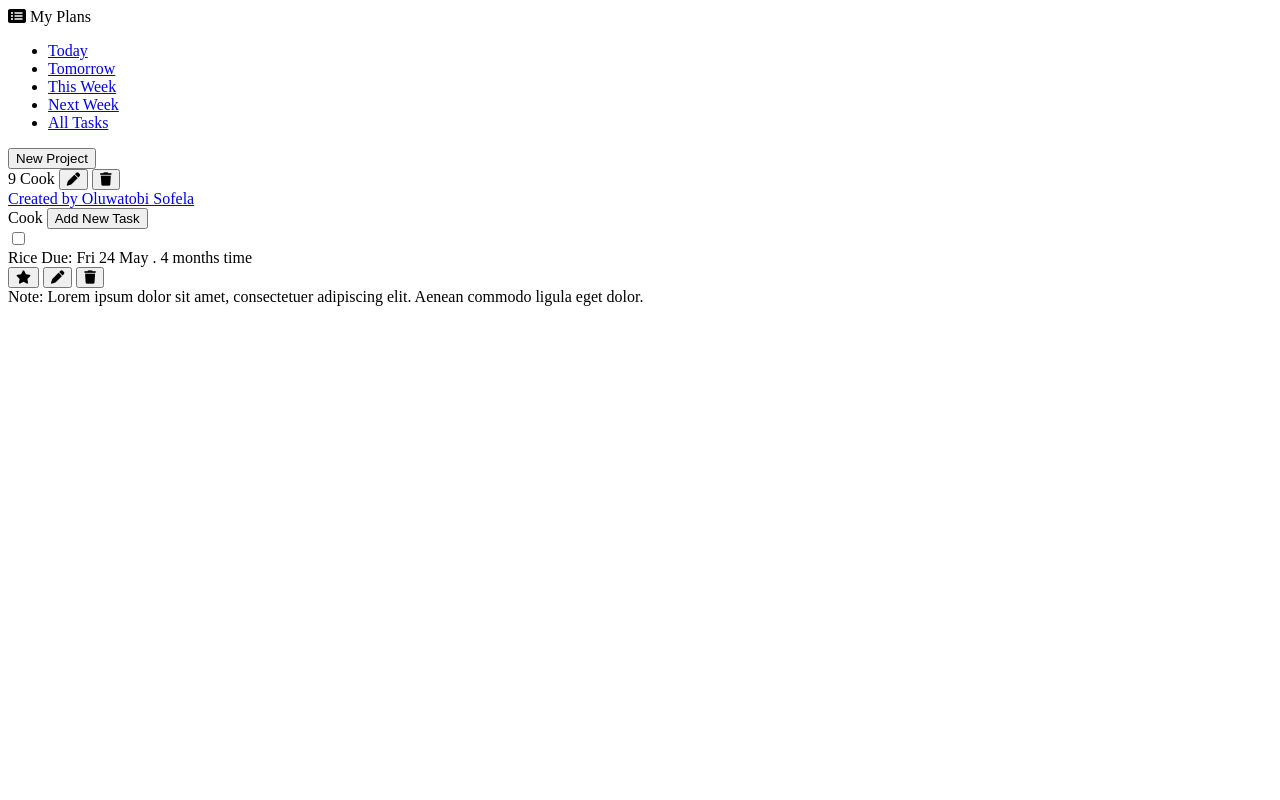
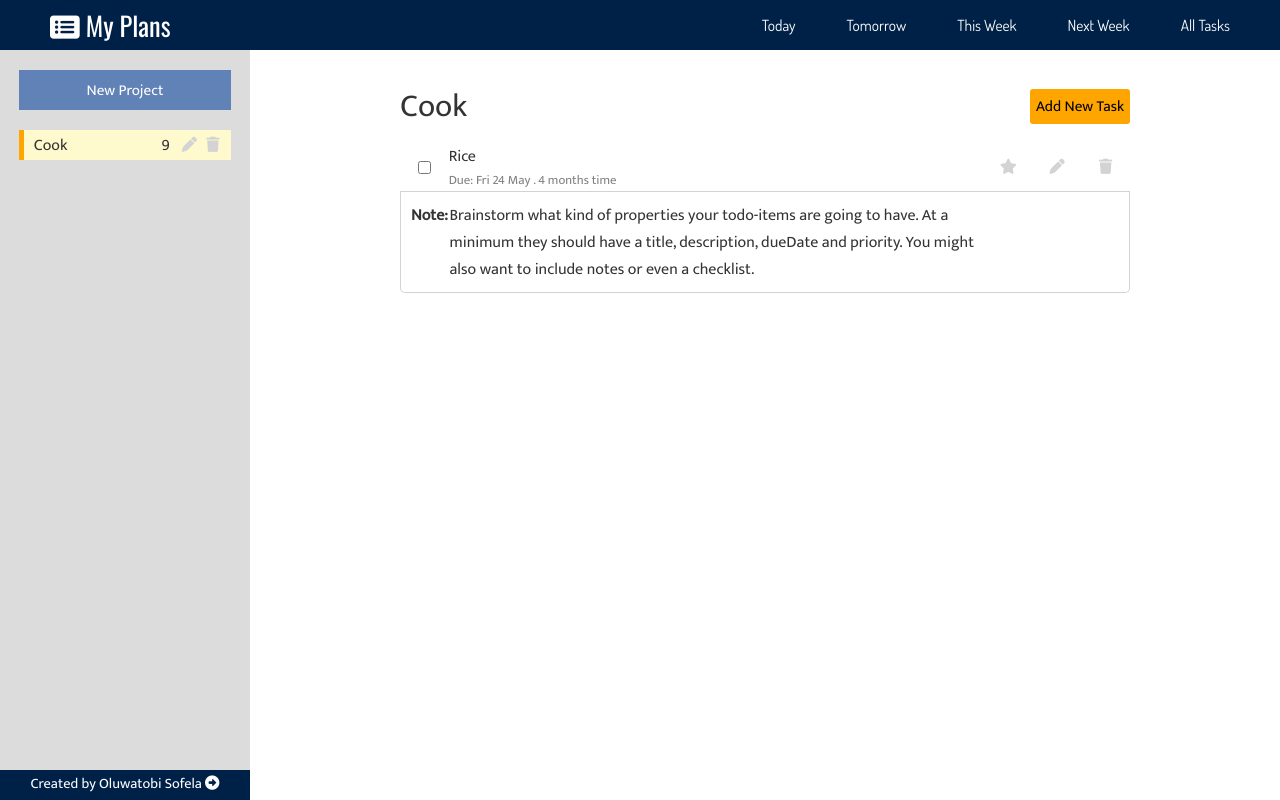
Before and after one commit to oluwatobiss/to-do-list, a plain HTML site: page dist/index.html in a window 1280 px wide. Drawn offline with nearby package versions, Linux system fonts and the light colour scheme.

Commit message:
Define the app's design

```diff
--- a/dist/index.css
+++ b/dist/index.css
@@ -0,0 +1,185 @@
+html, body {
+    height: 100%;
+    margin: 0;
+    padding: 0;
+}
+
+#content {
+    height: inherit;
+    font-family: 'Mukta', sans-serif;
+    color: #343434;
+}
+
+#main-header {
+    position: fixed;
+    top: 0;
+    left: 0;
+    width: 100%;
+    height: 50px;
+    display: flex;
+    justify-content: space-between;
+    align-items: center;
+    background-color: #002147;
+}
+
+#main-header a {
+    text-decoration: none;
+    color: white;
+}
+
+#logo {
+    padding-left: 50px;
+    font-family: 'Oswald', sans-serif;
+    font-size: 1.65rem;
+}
+
+ul {
+    padding-right: 50px;
+    list-style: none;
+    font-family: 'Dosis', sans-serif;
+    font-size: .96rem;
+}
+
+li {
+    display: inline;
+    padding-left: 3rem;
+}
+
+aside {
+    position: fixed;
+    top: 0;
+    left: 0;
+    height: inherit;
+    width: 250px;
+    margin-top: 50px;
+    display: grid;
+    grid-template-rows: 10% 80% 10%;
+    background-color: #dcdcdc;
+}
+
+button {
+    font-family: 'Mukta', sans-serif;
+    font-size: .95rem;
+}
+
+button:focus {
+    outline: 0;
+}
+
+#new-proj-btn {
+    width: 85%;
+    height: 40px;
+    border: none;
+    align-self: center;
+    justify-self: center;
+    background-color: #6082b6;
+    color: white;
+}
+
+.proj {
+    box-sizing: border-box;
+    width: 85%;
+    height: 30px;
+    margin-left: auto;
+    margin-right: auto;
+    padding: 0 10px;
+    border-left: 5px solid #ffa500;
+    background-color: #fffacd;
+    display: grid;
+    grid-template-columns: 7fr 1fr 1fr 1fr;
+    align-items: center;
+    grid-gap: 7px;
+}
+
+.proj button {
+    border: none;
+    padding: 0;
+    background: none;
+}
+
+.proj .fas, .task-info .fas {
+    color: lightgrey;
+}
+
+.task-amt {
+    text-align: center;
+}
+
+footer {
+    text-align: center;
+    background-color: #002147;
+}
+
+footer a {
+    font-size: .9rem;
+    text-decoration: none;
+    color: white;
+}
+
+main {
+    padding: 80px 150px 30px 400px;
+}
+
+#active-page-header {
+    display: flex;
+    justify-content: space-between;
+    margin-bottom: 10px;
+}
+
+#active-page-header span {
+    font-size: 2rem;
+}
+
+#active-page-header button {
+    height: 35px;
+    border: none;
+    border-radius: 3px;
+    align-self: center;
+    background-color: #ffa500;
+}
+
+.task-info {
+    display: grid;
+    grid-template-columns: 1fr 11fr 1fr 1fr 1fr;
+    align-items: center;
+    border-bottom: 1px solid lightgrey;
+}
+
+.task-info input {
+    margin: 10px;
+}
+
+.task-info div {
+    display: flex;
+    flex-direction: column;
+}
+
+.task-info button {
+    border: none;
+    padding: 0;
+    background: none;
+}
+
+.due-date {
+    font-size: .8rem;
+    color: grey;
+}
+
+.task-note {
+    display: grid;
+    grid-template-columns: 1fr 11fr 1fr 1fr 1fr;
+    min-height: 100px;
+    border-right: 1px solid lightgrey;
+    border-left: 1px solid lightgrey;
+    border-bottom: 1px solid lightgrey;
+    border-bottom-left-radius: 5px;
+    border-bottom-right-radius: 5px;
+}
+
+.task-note span {
+    padding-top: 10px;
+}
+
+.task-note span:first-of-type {
+    padding-left: 10px;
+}
--- a/dist/index.html
+++ b/dist/index.html
@@ -4,17 +4,19 @@
         <meta charset="UTF-8">
         <meta name="viewport" content="width=device-width, initial-scale=1.0">
         <title>My Plans: A personal to do list app</title>
+        <link rel="preconnect" href="https://fonts.gstatic.com">
+        <link href="https://fonts.googleapis.com/css2?family=Oswald&family=Dosis&family=Mukta&display=swap" rel="stylesheet">
         <link rel="stylesheet" href="index.css">
         <script src="https://kit.fontawesome.com/465e3a1049.js" crossorigin="anonymous"></script>
     </head>
     <body>
         <div id="content">
-            <header>
-                <div id="logo">
+            <header id="main-header">
+                <a href="#" id="logo">
                     <span><i class="fas fa-list-alt"></i> My Plans</span>
-                </div>
+                </a>
                 <nav>
-                    <ul>
+                    <ul id="nav-links">
                         <li><a href="#">Today</a></li>
                         <li><a href="#">Tomorrow</a></li>
                         <li><a href="#">This Week</a></li>
@@ -24,34 +26,36 @@
                 </nav>
             </header>
             <aside>
-                <button type="button">New Project</button>
-                <div>
-                    <span>9</span>
-                    <span>Cook</span>
-                    <button><i class="fas fa-pen"></i></button>
-                    <button><i class="fas fa-trash"></i></button>
+                <button type="button" id="new-proj-btn">New Project</button>
+                <div id="proj-list">
+                    <div class="proj">
+                        <span>Cook</span>
+                        <span class="task-amt">9</span>
+                        <button><i class="fas fa-pen"></i></button>
+                        <button><i class="fas fa-trash"></i></button>
+                    </div>
                 </div>
-                <footer><a href="https://www.codesweetly.com/">Created by Oluwatobi Sofela</a></footer>
+                <footer><a href="https://www.codesweetly.com/" target="_blank">Created by Oluwatobi Sofela <i class="fas fa-arrow-alt-circle-right"></i></a></footer>
             </aside>
             <main>
-                <header>
+                <header id="active-page-header">
                     <span>Cook</span>
                     <button>Add New Task</button>
                 </header>
-                <div>
-                    <section>
+                <div class="task">
+                    <section class="task-info">
                         <input type="checkbox">
                         <div>
                             <span>Rice</span>
-                            <span>Due: Fri 24 May . 4 months time</span>
+                            <span class="due-date">Due: Fri 24 May . 4 months time</span>
                         </div>
                         <button><i class="fas fa-star"></i></button>
                         <button><i class="fas fa-pen"></i></button>
                         <button><i class="fas fa-trash"></i></button>
                     </section>
-                    <section>
-                        <span>Note:</span>
-                        <span>Lorem ipsum dolor sit amet, consectetuer adipiscing elit. Aenean commodo ligula eget dolor.</span>
+                    <section class="task-note">
+                        <span><strong>Note:</strong></span>
+                        <span>Brainstorm what kind of properties your todo-items are going to have. At a minimum they should have a title, description, dueDate and priority. You might also want to include notes or even a checklist.</span>
                     </section>
                 </div>
             </main>
```
